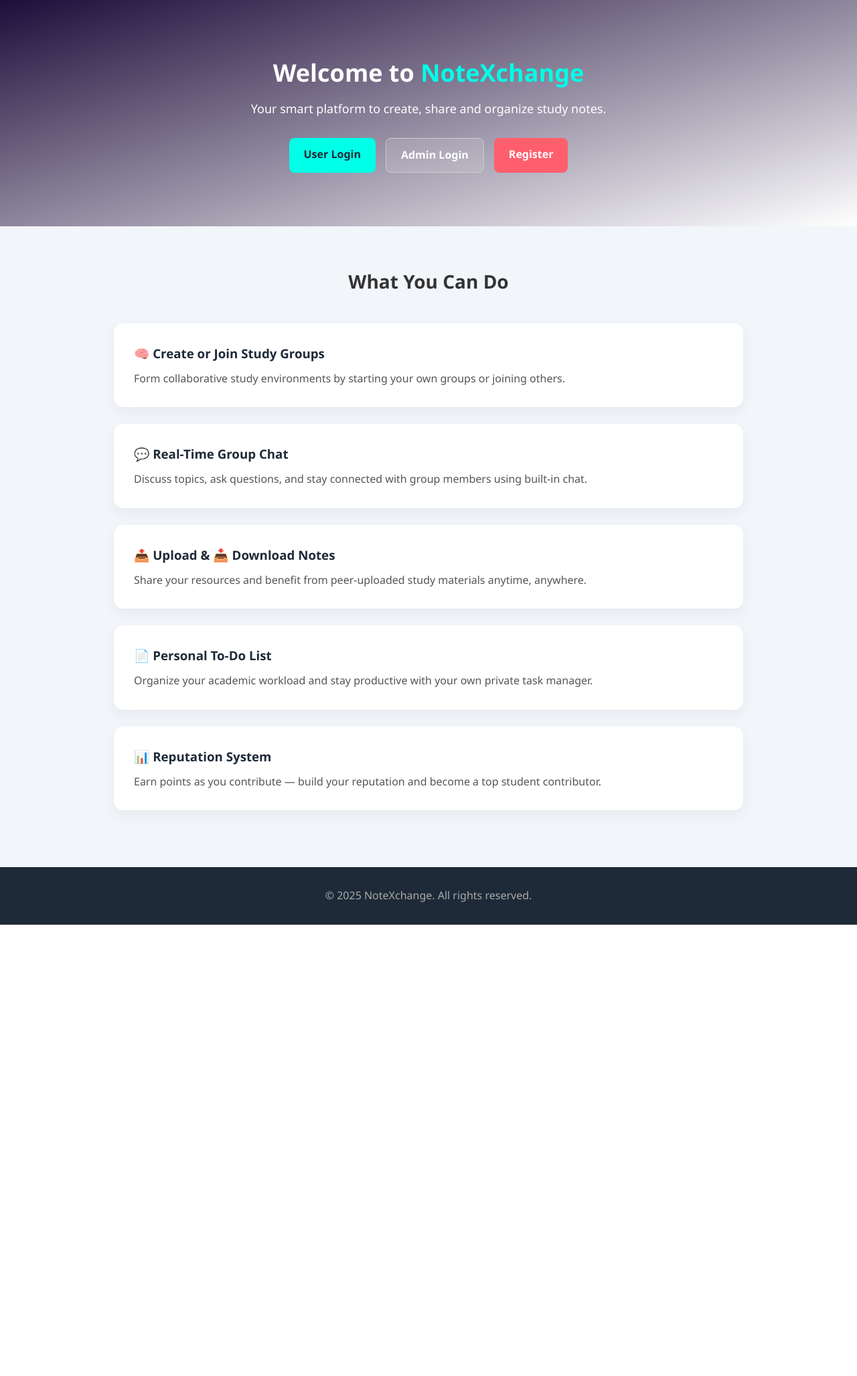
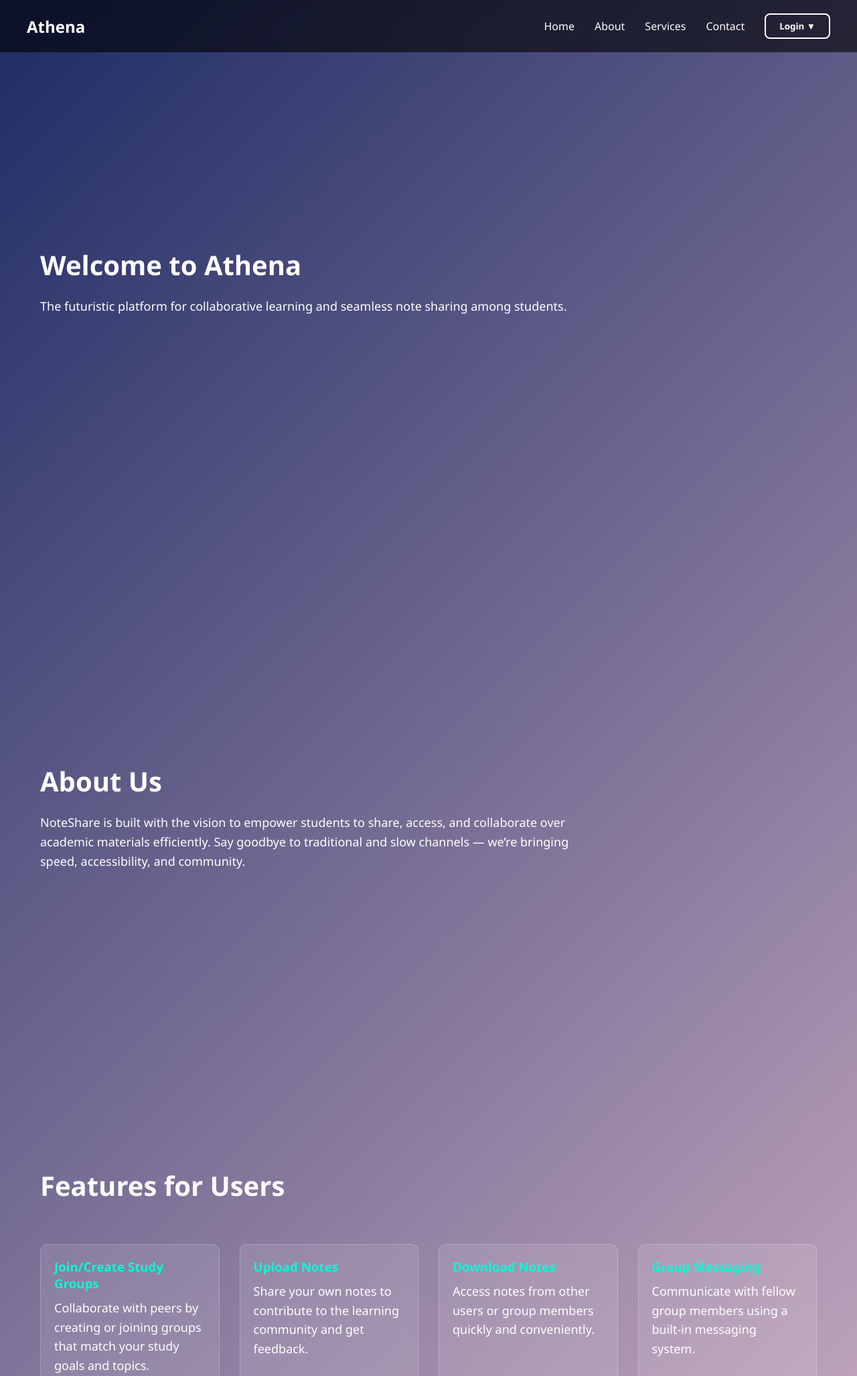
Before and after one commit to Abhinav022569/miniproject, a PHP site: page / in a window 1280 px wide. Shown: the top 2055 px of the page at 67% size. Before the commit the page ends 1381 px from the top, so only its background shows below. Run offline with PHP 8.4, Linux system fonts and the light colour scheme.

Commit message:
more changes

```diff
--- a/index.php
+++ b/index.php
@@ -2,55 +2,74 @@
 <html lang="en">
 <head>
   <meta charset="UTF-8">
-  <title>Welcome to NoteXchange</title>
+  <meta name="viewport" content="width=device-width, initial-scale=1.0">
+  <title>Home - Athena</title>
   <link rel="stylesheet" href="style.css">
 </head>
 <body>
 
-  <section class="hero">
-    <div class="hero-content">
-      <h1>Welcome to <span>NoteXchange</span></h1>
-      <p>Your smart platform to create, share and organize study notes.</p>
-      <div class="button-group">
-        <a href="./users/login_page.php" class="btn">User Login</a>
-        <a href="./admin/login_page.php" class="btn alt">Admin Login</a>
-        <a href="users/registration/registeration.php" class="btn register">Register</a>
+  <header>
+    <div class="logo">Athena</div>
+    <nav>
+      <a href="#home">Home</a>
+      <a href="#about">About</a>
+      <a href="#services">Services</a>
+      <a href="#contact">Contact</a>
+    </nav>
+    <div class="login-dropdown">
+      <button class="login-btn">Login ▼</button>
+      <div class="dropdown-content">
+        <a href="./admin/login_page.php">Admin</a>
+        <a href="./users/login_page.php">User</a>
+      </div>
+    </div>
+
+  </header>
+
+  <section id="home" class="fade-in-section">
+    <h2>Welcome to Athena</h2>
+    <p>The futuristic platform for collaborative learning and seamless note sharing among students.</p>
+  </section>
+
+  <section id="about" class="fade-in-section">
+    <h2>About Us</h2>
+    <p>NoteShare is built with the vision to empower students to share, access, and collaborate over academic materials efficiently. Say goodbye to traditional and slow channels — we’re bringing speed, accessibility, and community.</p>
+  </section>
+
+  <section id="services" class="fade-in-section">
+    <h2>Features for Users</h2>
+    <div class="features-grid">
+      <div class="feature-card">
+        <h3>Join/Create Study Groups</h3>
+        <p>Collaborate with peers by creating or joining groups that match your study goals and topics.</p>
+      </div>
+      <div class="feature-card">
+        <h3>Upload Notes</h3>
+        <p>Share your own notes to contribute to the learning community and get feedback.</p>
+      </div>
+      <div class="feature-card">
+        <h3>Download Notes</h3>
+        <p>Access notes from other users or group members quickly and conveniently.</p>
+      </div>
+      <div class="feature-card">
+        <h3>Group Messaging</h3>
+        <p>Communicate with fellow group members using a built-in messaging system.</p>
+      </div>
+      <div class="feature-card">
+        <h3>Task Lists</h3>
+        <p>Stay organized with a personalized to-do list to manage your academic tasks.</p>
       </div>
     </div>
   </section>
 
-  <section class="features">
-    <h2>What You Can Do</h2>
-
-    <div class="feature-card">
-      <h3>🧠 Create or Join Study Groups</h3>
-      <p>Form collaborative study environments by starting your own groups or joining others.</p>
-    </div>
-
-    <div class="feature-card">
-      <h3>💬 Real-Time Group Chat</h3>
-      <p>Discuss topics, ask questions, and stay connected with group members using built-in chat.</p>
-    </div>
-
-    <div class="feature-card">
-      <h3>📤 Upload & 📥 Download Notes</h3>
-      <p>Share your resources and benefit from peer-uploaded study materials anytime, anywhere.</p>
-    </div>
-
-    <div class="feature-card">
-      <h3>📄 Personal To-Do List</h3>
-      <p>Organize your academic workload and stay productive with your own private task manager.</p>
-    </div>
-
-    <div class="feature-card">
-      <h3>📊 Reputation System</h3>
-      <p>Earn points as you contribute — build your reputation and become a top student contributor.</p>
-    </div>
+  <section id="contact"  class="fade-in-section">
+    <h2>Contact Us</h2>
+    <p>Have questions or feedback? Reach out via email: <a href="mailto:support@noteshare.com" style="color: #00ffd5; text-decoration: underline;">support@noteshare.com</a></p>
   </section>
 
   <footer>
-    <p>© 2025 NoteXchange. All rights reserved.</p>
+    <p>&copy; 2025 Athena. All rights reserved.</p>
   </footer>
-
+<script src="script.js"></script>
 </body>
 </html>
--- /dev/null
+++ b/script.js
@@ -0,0 +1,31 @@
+  const dropdown = document.querySelector('.login-dropdown');
+  let timeout;
+
+  dropdown.addEventListener('mouseenter', () => {
+    clearTimeout(timeout);
+    dropdown.querySelector('.dropdown-content').style.display = 'block';
+  });
+
+  dropdown.addEventListener('mouseleave', () => {
+    timeout = setTimeout(() => {
+      dropdown.querySelector('.dropdown-content').style.display = 'none';
+    }, 300); // 300ms delay before hiding
+    });
+
+const fadeSections = document.querySelectorAll('.fade-in-section');
+
+const observer = new IntersectionObserver((entries, observer) => {
+    entries.forEach(entry => {
+      if (entry.isIntersecting) {
+        entry.target.classList.add('visible');
+        /*observer.unobserve(entry.target); // Animate once*/
+      }
+      else {
+        entry.target.classList.remove('visible'); // 👈 hides it again when out of view
+      }
+    });
+  }, { threshold: 0.7 });
+
+  fadeSections.forEach(section => {
+    observer.observe(section);
+  });
--- a/style.css
+++ b/style.css
@@ -1,116 +1,168 @@
+/* Reset and base styles */
 * {
+  box-sizing: border-box;
   margin: 0;
   padding: 0;
-  box-sizing: border-box;
   font-family: 'Segoe UI', sans-serif;
+}
+
+html {
   scroll-behavior: smooth;
 }
 
 body {
-  background: #f2f5f9;
-  color: #333;
-  line-height: 1.6;
-}
-
-.hero {
-  background: linear-gradient(to bottom right, #1d0d3a, #ffffff);
-  color: white;
-  padding: 80px 30px;
-  text-align: center;
-}
-
-.hero h1 {
-  font-size: 36px;
-  margin-bottom: 10px;
-}
-
-.hero span {
-  color: #00ffe7;
-}
-
-.hero p {
-  font-size: 18px;
-  margin-bottom: 30px;
-}
-
-.button-group {
-  display: flex;
-  justify-content: center;
-  flex-wrap: wrap;
-  gap: 15px;
-}
-
-.btn {
-  padding: 12px 22px;
-  background-color: #00ffe7;
-  color: #1e2a38;
-  border: none;
-  border-radius: 8px;
-  font-weight: bold;
-  text-decoration: none;
-  transition: all 0.3s;
-}
-
-.btn:hover {
-  background-color: #00ccb9;
-}
-
-.btn.alt {
-  background-color: #ffffff20;
-  border: 1px solid #ccc;
+  background: linear-gradient(135deg, #1d2b64, #f8cdda);
   color: white;
 }
 
-.btn.alt:hover {
-  background-color: #ffffff40;
+/* Header Navigation */
+header {
+  display: flex;
+  justify-content: space-between;
+  align-items: center;
+  padding: 20px 40px;
+  background-color: rgba(0, 0, 0, 0.6);
+  position: fixed;
+  width: 100%;
+  top: 0;
+  z-index: 999;
+  backdrop-filter: blur(10px);
 }
 
-.btn.register {
-  background-color: #ff5f6d;
-  color: white;
+.logo {
+  font-weight: bold;
+  font-size: 24px;
 }
 
-.btn.register:hover {
-  background-color: #e14c5b;
+/* Navigation links */
+nav {
+  margin-left: auto;
+  display: flex;
+  align-items: center;
+  gap: 30px;
 }
 
-.features {
-  padding: 60px 30px;
-  max-width: 1000px;
-  margin: auto;
+nav a {
+  text-decoration: none;
+  color: white;
+  font-weight: 500;
+  transition: color 0.3s ease;
 }
 
-.features h2 {
-  font-size: 28px;
-  text-align: center;
-  margin-bottom: 40px;
+nav a:hover {
+  color: #00ffd5;
+}
+
+/* Login Dropdown */
+.login-dropdown {
+  position: relative;
+  display: inline-block;
+  margin-left: 30px;
+}
+
+.login-btn {
+  padding: 8px 20px;
+  background: transparent;
+  border: 2px solid white;
+  color: white;
+  font-weight: bold;
+  border-radius: 8px;
+  cursor: pointer;
+  transition: background 0.3s, color 0.3s;
+}
+
+.login-btn:hover {
+  background: #00ffd5;
+  color: black;
+}
+
+.dropdown-content {
+  display: none;
+  position: absolute;
+  right: 0;
+  top: 110%;
+  background-color: rgba(0, 0, 0, 0.9);
+  min-width: 140px;
+  border-radius: 6px;
+  box-shadow: 0 4px 8px rgba(0, 0, 0, 0.3);
+  z-index: 1;
+  padding: 10px 0;
+}
+
+.dropdown-content a {
+  color: white;
+  padding: 10px 20px;
+  text-decoration: none;
+  display: block;
+  transition: background 0.3s;
+}
+
+.dropdown-content a:hover {
+  background-color: #00ffd5;
+  color: black;
+}
+
+
+/* Page Sections */
+section {
+  padding: 120px 60px 80px;
+  min-height: 100vh;
+  display: flex;
+  flex-direction: column;
+  justify-content: center;
+}
+
+section h2 {
+  font-size: 40px;
+  margin-bottom: 20px;
+}
+
+section p {
+  font-size: 18px;
+  line-height: 1.6;
+  max-width: 800px;
+}
+
+/* Feature Grid */
+.features-grid {
+  display: grid;
+  grid-template-columns: repeat(auto-fit, minmax(250px, 1fr));
+  gap: 30px;
+  margin-top: 40px;
 }
 
 .feature-card {
-  background: white;
-  border-radius: 14px;
-  padding: 30px;
-  margin-bottom: 25px;
-  box-shadow: 0 8px 20px rgba(0,0,0,0.05);
-  transition: transform 0.2s ease;
+  background: rgba(255, 255, 255, 0.1);
+  border-radius: 10px;
+  padding: 20px;
+  backdrop-filter: blur(10px);
+  border: 1px solid rgba(255, 255, 255, 0.2);
+  transition: transform 0.3s ease;
 }
 
 .feature-card:hover {
-  transform: translateY(-4px);
+  transform: translateY(-5px);
 }
 
 .feature-card h3 {
   margin-bottom: 10px;
-  color: #1e2a38;
+  color: #00ffd5;
 }
 
-.feature-card p {
-  color: #555;
+.fade-in-section {
+  opacity: 0;
+  transform: translateY(40px);
+  transition: opacity 0.8s ease-out, transform 0.8s ease-out;
 }
 
+.fade-in-section.visible {
+  opacity: 1;
+  transform: none;
+}
+
+/* Footer */
 footer {
   text-align: center;
   padding: 30px;
-  background: #1e2a38;
-  color: #aaa;
+  background-color: rgba(0, 0, 0, 0.4);
 }
```
Also changed, not shown: jpeg_files/homepg.jpeg (added).
